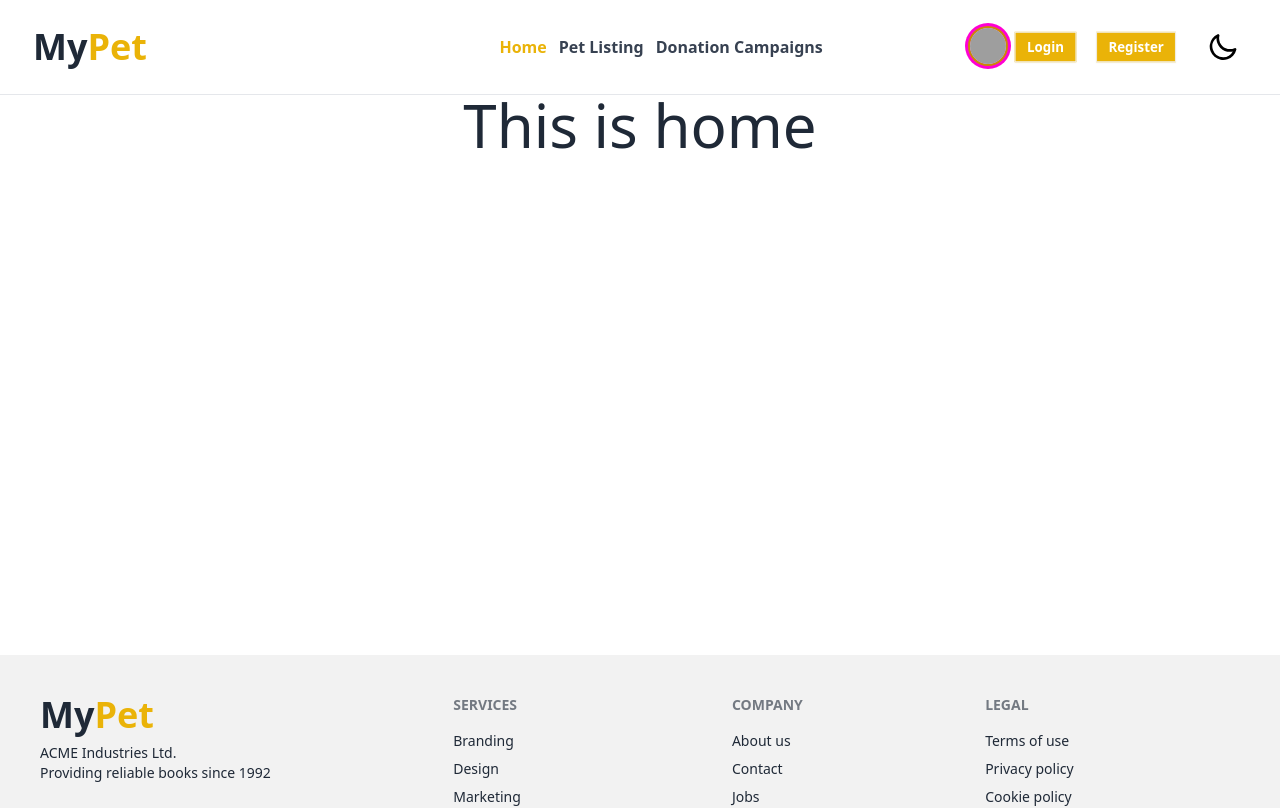
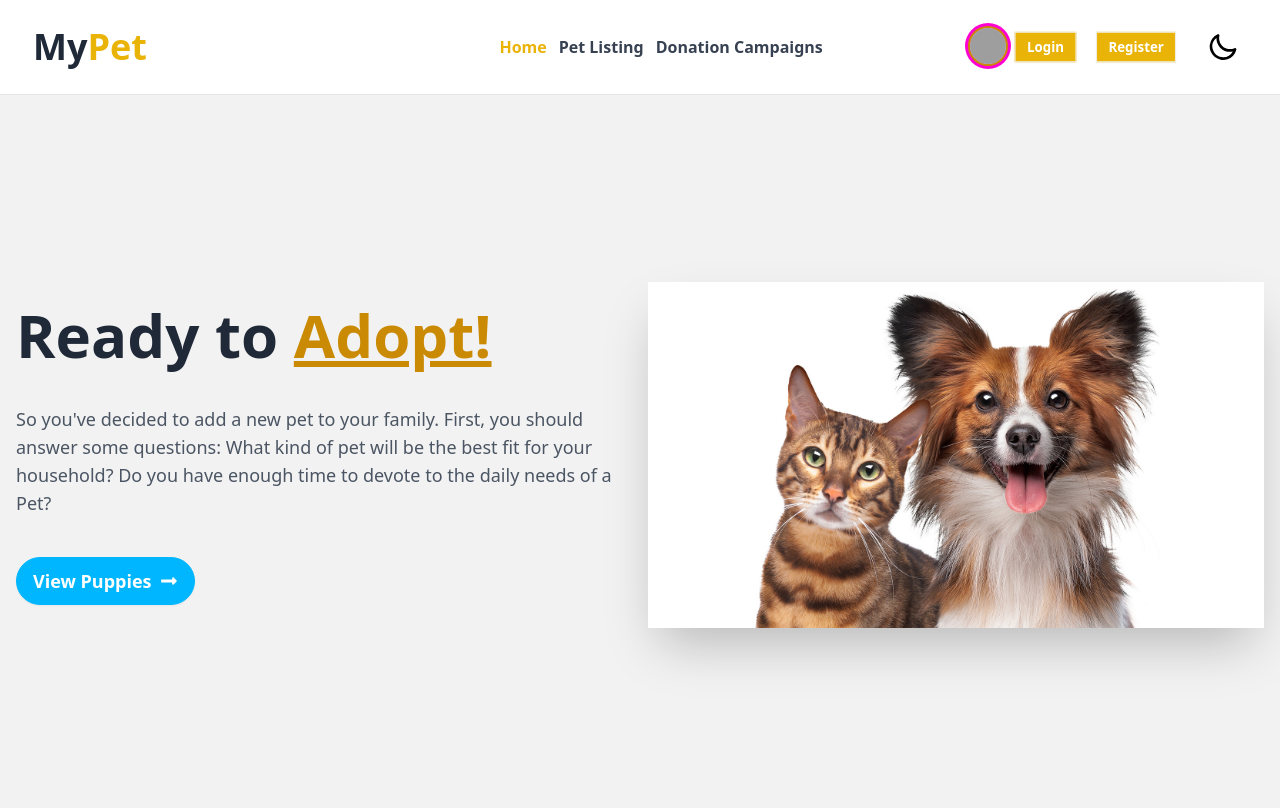
Before and after one commit to Radiat09/Adopt-pet-client, a React (Vite) app: page / in a window 1280 px wide. Shown: the top 808 px of the page. Built offline with nearby package versions, Linux system fonts and the light colour scheme; grey boxes are pictures that could not be loaded.

Commit message:
added banner section to home

```diff
--- a/package.json
+++ b/package.json
@@ -15,6 +15,7 @@
     "prop-types": "^15.8.1",
     "react": "^18.2.0",
     "react-dom": "^18.2.0",
+    "react-icons": "^4.12.0",
     "react-router-dom": "^6.20.0",
     "sort-by": "^1.2.0"
   },
--- /dev/null
+++ b/src/Pages/Home/Banner/Banner.jsx
@@ -0,0 +1,32 @@
+import bannerImg from "../../../assets/images/banner-img.jpg";
+import { FaLongArrowAltRight } from "react-icons/fa";
+
+const Banner = () => {
+  return (
+    <div>
+      <div className="hero min-h-[90vh] bg-base-200">
+        <div className="hero-content flex-col lg:flex-row-reverse">
+          <div className="flex-1 w-full">
+            <img src={bannerImg} className="w-full shadow-2xl" />
+          </div>
+          <div className="flex-1 space-y-10">
+            <h1 className="text-6xl font-bold">
+              Ready to <span className="text-yellow-600 underline">Adopt!</span>
+            </h1>
+            <p className="font-medium text-lg text-gray-600">
+              So you&apos;ve decided to add a new pet to your family. First, you
+              should answer some questions: What kind of pet will be the best
+              fit for your household? Do you have enough time to devote to the
+              daily needs of a Pet?
+            </p>
+            <button className="btn btn-info rounded-3xl text-white text-lg hover:underline">
+              View Puppies <FaLongArrowAltRight></FaLongArrowAltRight>
+            </button>
+          </div>
+        </div>
+      </div>
+    </div>
+  );
+};
+
+export default Banner;
--- a/src/Pages/Home/Home/Home.jsx
+++ b/src/Pages/Home/Home/Home.jsx
@@ -1,7 +1,9 @@
+import Banner from "../Banner/Banner";
+
 const Home = () => {
   return (
     <div>
-      <h1 className="text-6xl text-center">This is home</h1>
+      <Banner></Banner>
     </div>
   );
 };
```
Also changed, not shown: src/assets/images/banner-img.jpg (added), 1 other file (tests, documents, lock files or other folders).
